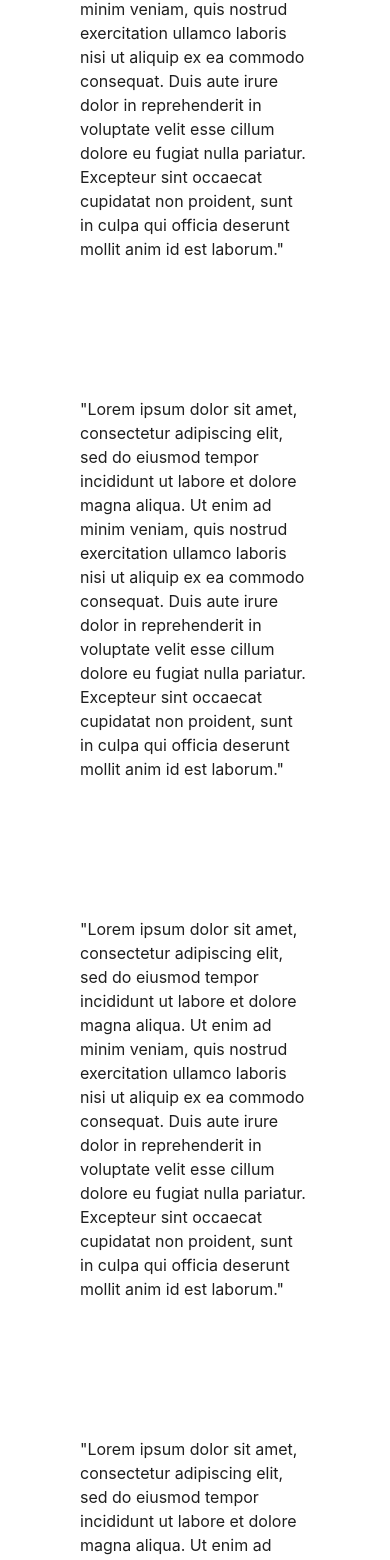
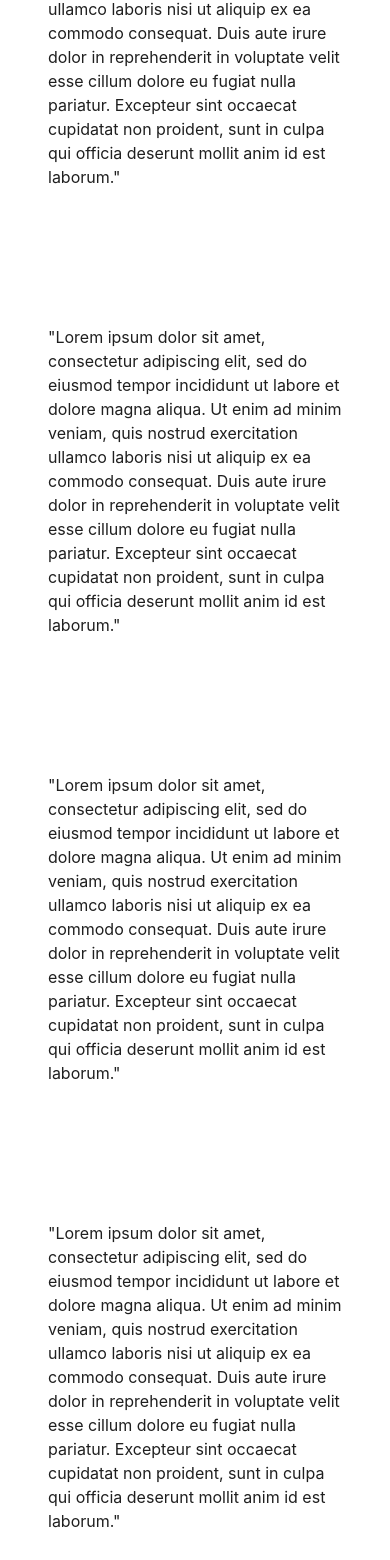
Before and after one commit to diandraaaaa/ASRSRC, a React (Create React App) app: page /despre-noi in a window 390 px wide. Shown: the part 9307-10867 px from the top of the page. Built offline with nearby package versions, Linux system fonts and the light colour scheme.

Commit message:
fix padding for paragraphs in about

```diff
--- a/src/pages/About.jsx
+++ b/src/pages/About.jsx
@@ -119,10 +119,10 @@ function About() {
             <Heading color="black" weight="bold" size="h1" underline="true" customClasses="inline max-sm:block">Beneficii</Heading>
         </div>
         <div className="grid grid-cols-1 md:grid-cols-2 py-12 items-center max-w-7xl mx-auto">
-            <Paragraph customClasses="my-14 px-20 break-inside-avoid">{lorem}<br/><br/></Paragraph>
-            <Paragraph customClasses="my-14 px-20 break-inside-avoid">{lorem}<br/><br/></Paragraph>
-            <Paragraph customClasses="my-14 px-20 break-inside-avoid">{lorem}<br/><br/></Paragraph>
-            <Paragraph customClasses="my-14 px-20 break-inside-avoid">{lorem}<br/><br/></Paragraph>
+            <Paragraph customClasses="my-14 px-12 md:px-20 break-inside-avoid">{lorem}<br/><br/></Paragraph>
+            <Paragraph customClasses="my-14 px-12 md:px-20 break-inside-avoid">{lorem}<br/><br/></Paragraph>
+            <Paragraph customClasses="my-14 px-12 md:px-20 break-inside-avoid">{lorem}<br/><br/></Paragraph>
+            <Paragraph customClasses="my-14 px-12 md:px-20 break-inside-avoid">{lorem}<br/><br/></Paragraph>
         </div>
     </section>
 
```
